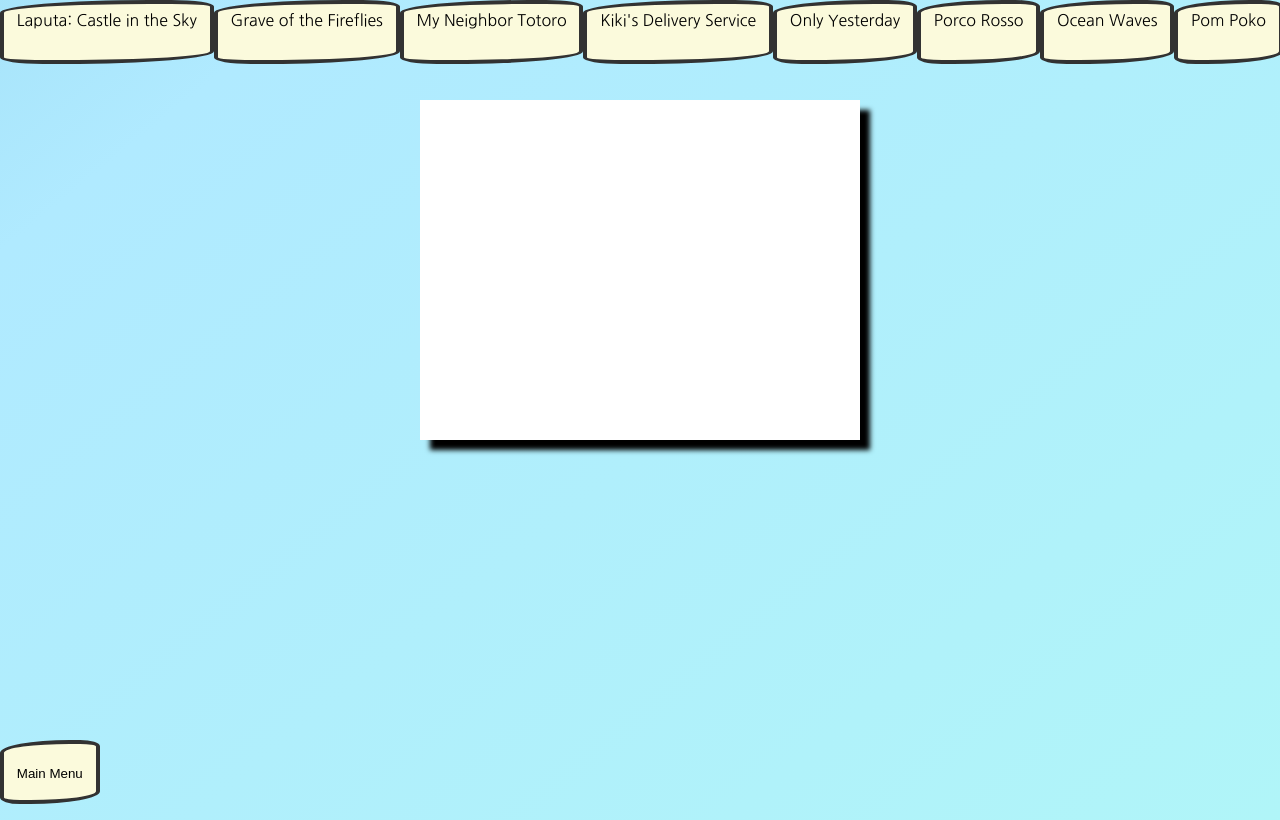
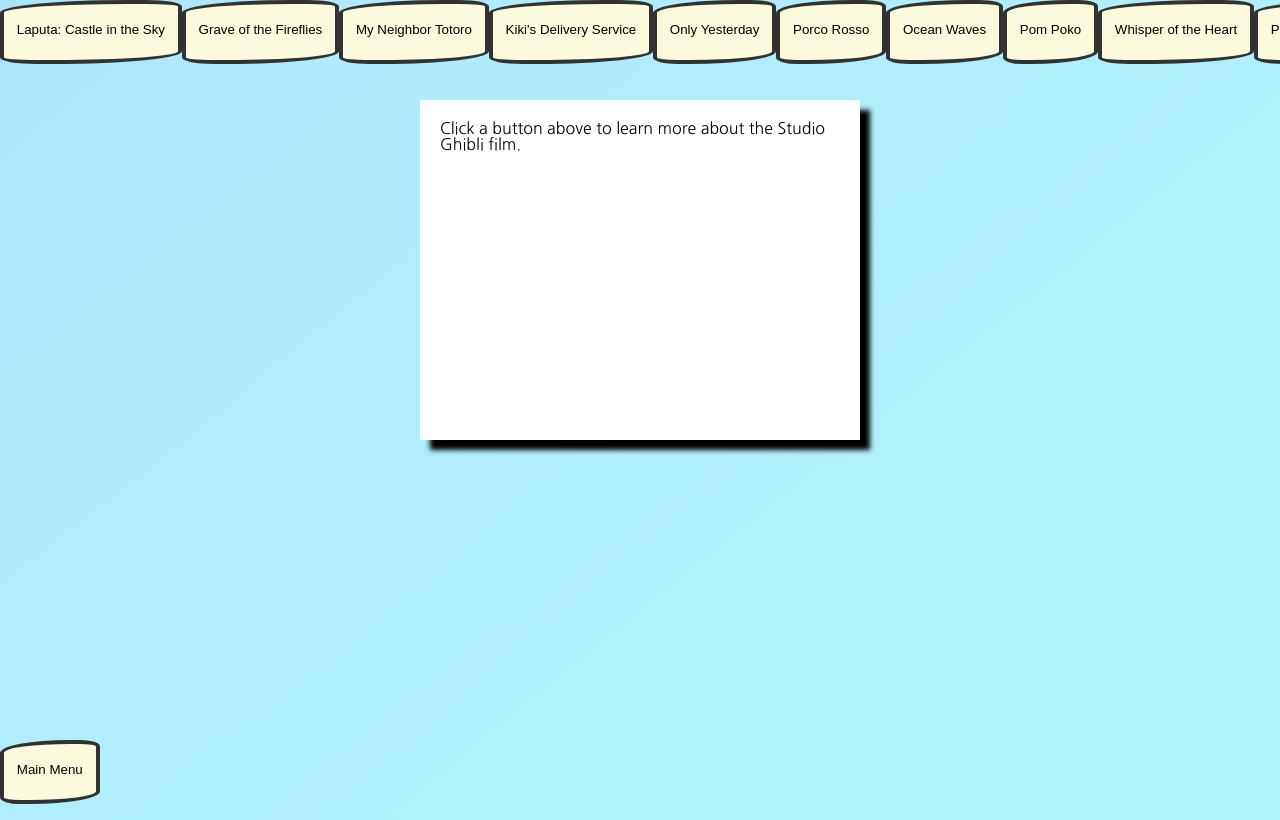
Before and after one commit to mikeweissbluth/pocket-ghibli, a plain HTML site: page reference.html in a window 1280 px wide. Drawn offline with nearby package versions, Linux system fonts and the light colour scheme.

Commit message:
buttons clicking

```diff
--- a/css/style.css
+++ b/css/style.css
@@ -128,15 +128,17 @@
 }
 
 button {
+    box-sizing: border-box;
     border: solid 4px #323232  ;
     height: 8vh;
     width: auto;
-    padding-top: 2vh;
+    padding-top: 1vh;
     padding-bottom: 1vw;
     padding-right: 1vw;
     padding-left: 1vw;
     border-radius: 70% 20% / 20% 10%;
     background-color: #FBFADC;
+    white-space: nowrap;
   }
 .button-main {
     box-sizing: border-box;
@@ -148,9 +150,26 @@
     padding-right: 1vw;
     padding-left: 1vw;
     border-radius: 70% 20% / 20% 10%;
-    background-color: #FBFADC  ;
+    background-color: #FBFADC;
     white-space: nowrap;
     /* text-align: center;  */
+}
+/* .button-main:target {
+    box-sizing: border-box;
+    border: solid 4px #323232  ;
+    height: 8vh;
+    width: auto;
+    padding-top: 1vh;
+    padding-bottom: 1vw;
+    padding-right: 1vw;
+    padding-left: 1vw;
+    border-radius: 70% 20% / 20% 10%;
+    background-color: #B9F6CA;
+    white-space: nowrap;
+    /* text-align: center;  */
+/* } */
+button:focus {
+    background-color: #B9F6CA;
 }
 
 /* C */
@@ -167,6 +186,7 @@
 .color-FA6E90 {
     color: #FA6E90;
 }
+
 
 /* D */
 
--- a/js/main.js
+++ b/js/main.js
@@ -79,9 +79,9 @@
         }
     ];
     for (let i = 0; i < movieRefArray.length; i++) {
-        var movieRefItem = $("<div>");
+        var movieRefItem = $("<button>");
         movieRefItem.addClass("flex-auto");
-        movieRefItem.addClass("button-main");
+        // movieRefItem.addClass("button-main");
         movieRefItem.addClass("js-movieRef");
         movieRefItem.attr("data-classToAdd", movieRefArray[i].addbackground);
         movieRefItem.attr("data-imageToAdd", movieRefArray[i].image);
--- a/reference.html
+++ b/reference.html
@@ -21,7 +21,7 @@
                 </div>
                 <div class="height80vh">
                     <div class="js-box-ref ma mt-20px box b-w pos-r z-index-1">
-                        <div class="js-movie-ref-text"></div>
+                        <div class="js-movie-ref-text">Click a button above to learn more about the Studio Ghibli film.</div>
                     </div>
                 </div>
             </div>
```
